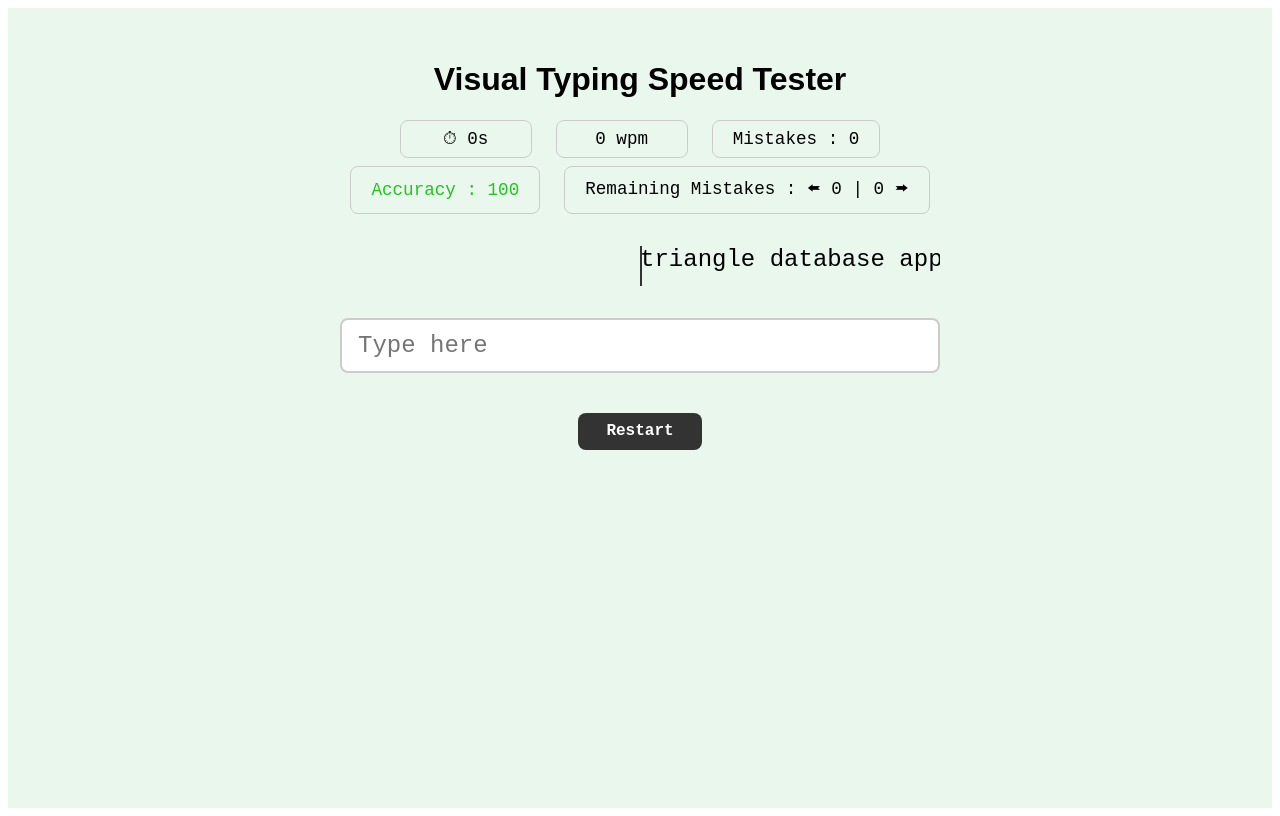
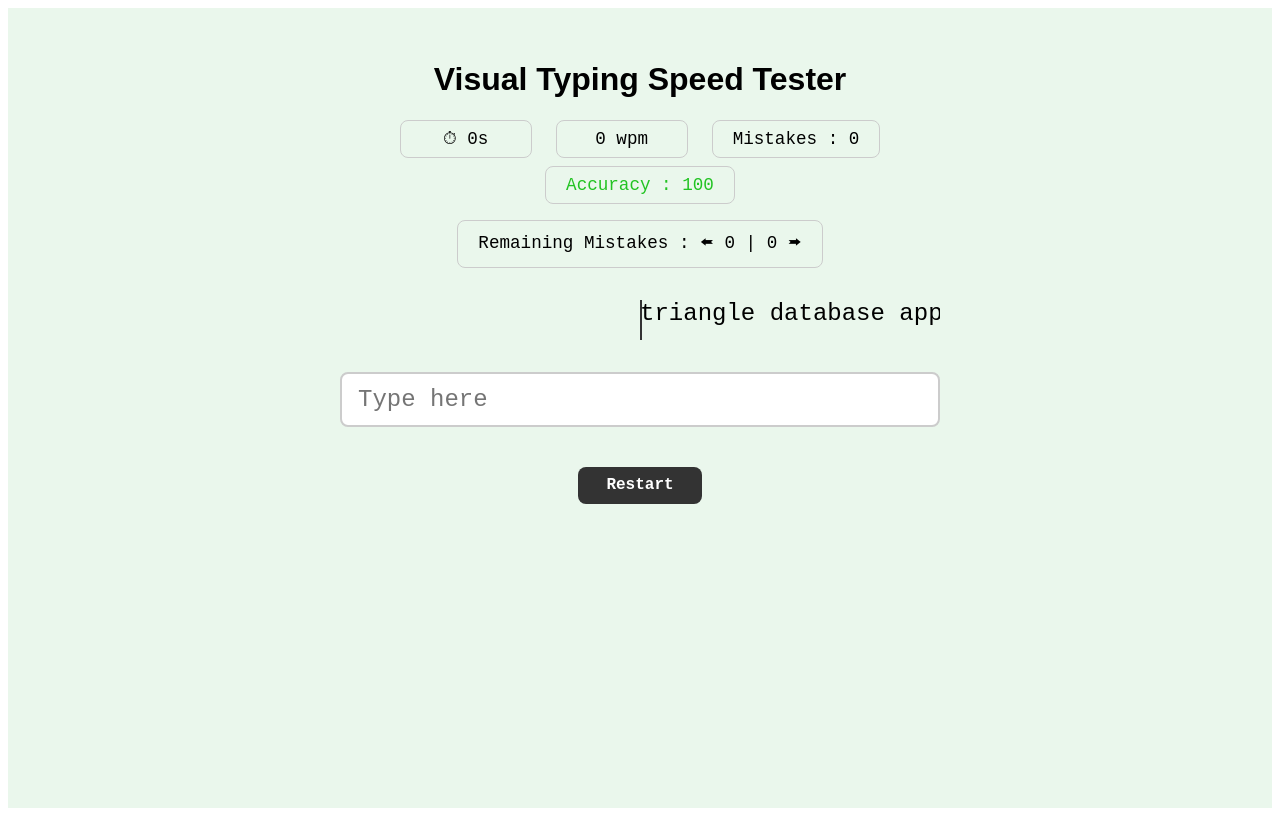
Before and after one commit to PrajuMaharjan/Visual_Typing_Speed_Tester, a React (Vite) app: page /test in a window 1280 px wide. Built offline with nearby package versions, Linux system fonts and the light colour scheme.

Commit message:
Fixed a visual bug which would cause the counters to shift position while typing

```diff
--- a/src/pages/TestPage.tsx
+++ b/src/pages/TestPage.tsx
@@ -124,6 +124,10 @@ export default function TestPage() {
                     {/* Accuracy counter */}
                     <AccuracyCounter accuracy={accuracy} />
 
+                </div>
+
+                <div style={{display:"flex",flexWrap:"wrap",justifyContent:"center",gap:"0.5rem",margin:"1rem 0"}}>
+
                     {/* Remaining Mistakes counter */}
                     <RemainingMistakesCounter leftMistakes={leftMistakes} rightMistakes={rightMistakes} />
 
```
